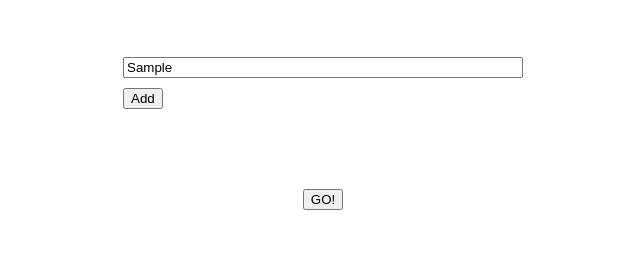
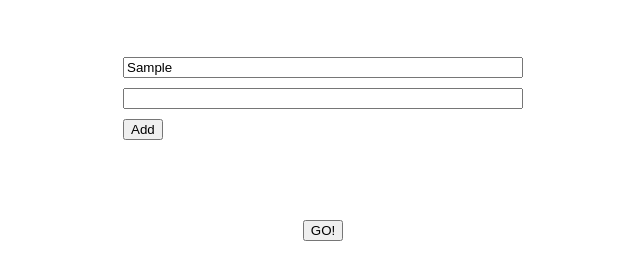
Before and after one commit to Dettervik/help-me-choose, a plain HTML site: page index.html in a window 1280 px wide. Both pictures are taken after typing "Sample" into the empty fields and a click on the button "Add". Shown: the part 227-506 px from the top of the page, without its empty margins (317-957 px from the left). Drawn offline with nearby package versions, Linux system fonts and the light colour scheme.

Commit message:
Add inputs on click add button

```diff
--- a/index.html
+++ b/index.html
@@ -20,6 +20,13 @@
     <script>
     $(function(){
       $('.resultSection').hide()
+
+      var add_option = function() {
+        $('.inputs').append('<input></input')
+      }
+
+      $('.addOption').click(add_option)
+    })
     </script>
   </body>
 </html>
```
